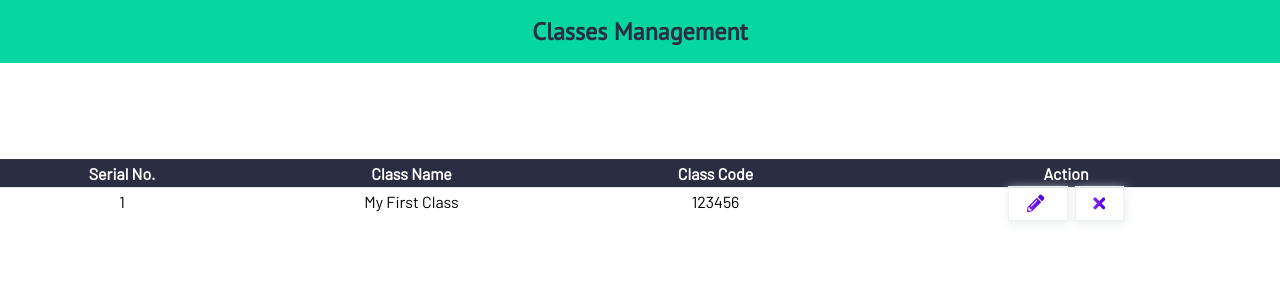
After one commit to SmitaYandigeri/Homework-Management, a Node server app: template views/myClass.html in a window 1280 px wide. The commit adds this page. Shown: the top 300 px of the page. Run offline with Node 20, Linux system fonts and the light colour scheme; the template is opened without the code that fills it, so the values that code supplies are empty.

Commit message:
New Code

```diff
--- a/app.js
+++ b/app.js
@@ -3,9 +3,10 @@ const app = express();
 const cors = require("cors");
 const dotenv = require("dotenv");
 const { request, response } = require("express");
-const { register, login } = require("./database")
+const { register, login, findFullName } = require("./database")
 const bodyParser = require("body-parser");
 const e = require("express");
+const session = require("express-session");
 const encoder=bodyParser.urlencoded();
 
 
@@ -27,21 +28,16 @@ app.listen(+process.env.PORT , () => {
     console.log("Server Started On :: "+process.env.PORT);
 });
 
+app.use(session({
+     secret: process.env.SESSION_KEY,
+     resave: false,
+     saveUninitialized: false
+    })
+)
+
 //render home page
 app.get("/", (request, response) => {
     response.sendFile('index.html', {root: __dirname+'/views'});
-})
-
-app.get("/api/teacher", (request, response) => {
-    response.sendFile(__dirname + "/views/teacher.html");
-})
-
-app.get("/api/student", (request, response) => {
-    response.sendFile('student.html', {root: __dirname+'/views'});
-})
-
-app.get("/api/failed", (request, response) => {
-    response.send("<h1>User Does Not Exist, Please Sign Up From Home Page<h1>");
 })
 
 //Hosts the Login API
@@ -54,17 +50,24 @@ app.post("/api/login", function(request,response){
             return error;
         } else {
             var registeredUser = JSON.parse(JSON.stringify(result));
-            console.log(registeredUser);
-            console.log(registeredUser.length);
+            if(registeredUser.length == 1) {
+                const user = registeredUser[0];
 
-            if(registeredUser.length == 1 && registeredUser[0].USER_TYPE == 'Teacher') {
-                console.log("Redirecting To Teacher Screen");
-                var name1=registeredUser[0].FIRST_NAME +' '+ registeredUser[0].LAST_NAME;
-                response.render('teacher', {name:name1});
-            } else if (registeredUser.length == 1 && registeredUser[0].USER_TYPE == 'Student') {
-                response.redirect("/api/student");
+                if (user.USER_TYPE == 'Teacher') {
+                    console.log("Redirecting To Teacher Screen");
+                    request.session.user = user;
+                    request.session.save();
+                    response.redirect(307, "/api/teacher");
+                } else if (user.LAST_NAME == 'Student'){
+                    console.log("Redirecting To Student Screen");
+                    request.session.user = user;
+                    request.session.save();
+                    response.redirect(307, "/api/student");
+                } else {
+                    response.redirect("/api/unAuthorized");
+                }
             } else {
-                response.redirect("/api/failed");
+                response.sendFile('403.html', {root: __dirname+'/views'});
             }
         }
     });
@@ -89,3 +92,56 @@ app.post('/api/register', (request, response) => {
         return response.json({status:'ok'});
     });
 })
+
+app.post("/api/teacher", (request, response) => {
+    if (request.session.user){
+        console.log(request.body)
+        var username = request.body.loginEmailId;
+        var password = request.body.loginPassword;
+        findFullName(username, password, (error, result) => {
+            if (error) {
+                return error;
+            } else {
+                var registeredUser = JSON.parse(JSON.stringify(result));
+                console.log(registeredUser);
+                var fullName = registeredUser[0].FIRST_NAME +"  "+ registeredUser[0].LAST_NAME;
+                response.render('teacher', {name : fullName});
+            }
+        })
+    } else  {
+        response.sendFile('403.html', {root: __dirname+'/views'});
+    }
+})
+
+app.get("/api/teacher", (request, response) => {
+    response.sendFile('403.html', {root: __dirname+'/views'});
+})
+
+app.post("/api/student", (request, response) => {
+    console.log(request.body)
+    var username = request.body.loginEmailId;
+    var password = request.body.loginPassword;
+    if (request.session.user){
+        findFullName(username, password, (error, result) => {
+            if (error) {
+                return error;
+            } else {
+                var registeredUser = JSON.parse(JSON.stringify(result));
+                console.log(registeredUser);
+                var fullName = registeredUser[0].FIRST_NAME +"  "+ registeredUser[0].LAST_NAME;
+                response.render('student', {name : fullName});
+            }
+        })
+    } else  {
+        response.redirect("/api/forbidden");
+    }
+})
+
+app.get("/api/student", (request, response) => {
+    response.sendFile('403.html', {root: __dirname+'/views'});
+})
+
+app.get("/api/logout",(request, response) => {
+    request.session.destroy();
+    response.redirect("/")
+})
--- /dev/null
+++ b/client/assets/style/myClasses.css
@@ -0,0 +1,233 @@
+@import url('https://fonts.googleapis.com/css2?family=Barlow&family=PT+Sans&display=swap');
+
+:root{
+    --dark: #2b2d42;
+    --light: #adb5bd;
+    --border: #dee2e6;
+    --border-btn: #edf2f4;
+}
+
+* {
+    padding: 0;
+    margin: 0;
+    box-sizing: border-box;
+}
+
+a {
+    text-decoration: none;
+    font-family: 'PT Sans', sans-serif;
+}
+
+.container{
+    width: 100%;
+    margin: auto;
+}
+
+.nav-brand{
+    font-size: 1.5em;
+    font-weight: bold;
+}
+
+.d-flex{
+    display: flex;
+    flex-wrap: wrap;
+}
+
+.justify-between{
+    justify-content: space-between;
+}
+
+.text-center{
+    text-align: center;
+}
+
+.border-shadow{
+    border: 1px solid var(--border-btn);
+    box-shadow: 1px 3px 10px #e9ecef;
+}
+
+.text-dark{
+    color: var(--dark);
+}
+
+.inline{
+    display: inline-block;
+}
+
+.text-light{
+    color: var(--light);
+}
+
+.text-gradient{
+    background: linear-gradient(to right, #8e2de2, #4a00e0);
+    -webkit-background-clip: text;
+    background-clip: text;
+    -webkit-text-fill-color: transparent;
+}
+
+#header nav{
+    top: 70px;
+    background-color: #06d6a0;
+    padding: 1em 0;
+    width: 100%;
+}
+
+#site-main{
+    margin-top: 6em;
+    font-family: 'Barlow', sans-serif;
+}
+
+#site-main .container .box-nav > a{
+    font-size: 1em;
+    padding: .5em 1em;
+}
+
+#site-main .container form{
+    margin: 2em 0;
+}
+
+table{
+    border-spacing: 0px;
+    width: 100%;
+}
+
+.table td, .table th{
+    padding: .25em;
+    vertical-align: top;
+    text-align: center;
+    border-top: 1px solid var(--border);
+}
+
+.table td > a.btn{
+    padding: .3em 1em;
+    font-size: 1.1em;
+    margin: 0 .2em;
+}
+
+.table tr:hover{
+    background-color:#06d6a0 ;
+}
+
+.table tr:hover td > a{
+    box-shadow: none;
+}
+
+.table .thead-dark th{
+    color: #fff;
+    background-color: var(--dark) ;
+    border-color: #32383e;
+}
+
+@media only screen and (max-width: 1024px){
+    table, thead, tbody, th, td, tr{
+        display: block;
+    }
+
+    thead tr{
+        position: absolute;
+        top: -9999px;
+        left: -9999px;
+    }
+
+    tr { border: 1px solid var(--border);}
+
+    td{
+        border: none;
+        position: relative;
+    }
+
+}
+
+/*  add user & update user template */
+.form-title{
+    margin-top: 2em;
+}
+
+.form-title > h2{
+    padding: .5em 0;
+}
+
+.new_user{
+    max-width: 786px;
+    margin: auto;
+}
+
+#update_user .form-group,
+#add_user .form-group{
+    margin: .4em 0;
+}
+
+#update_user .form-group input[type="text"],
+#add_user .form-group input[type="text"]{
+    width: 100%;
+    padding: .6em 1em;
+    margin: .5em 0;
+    border: 1px solid var(--border);
+    font-family: 'Barlow', sans-serif;
+    font-size: 1em;
+    border-radius: .2em;
+}
+
+#update_user .form-group .radio,
+#add_user .form-group .radio{
+    margin: 1em 2em;
+}
+
+/* adding style to radio buttons */
+.radio input[type='radio']{
+    position: absolute;
+    opacity: 0;
+}
+
+.radio input[type='radio'] + .radio-label:before{
+    content: "";
+    background: var(--border-btn);
+    border-radius: 100%;
+    border: 1px solid var(--border);
+    display: inline-block;
+    width: 1em;
+    height: 1em;
+    position: relative;
+    top: -0em;
+    margin-right: .5em;
+    vertical-align: top;
+    cursor: pointer;
+    text-align: center;
+    -webkit-transition: all 250ms ease;
+    transition: all 250ms ease;
+}
+
+.radio input[type='radio']:checked + .radio-label:before{
+    background-color: #16db93;
+    box-shadow: inset 0 0 0 4px #e9ecef;
+}
+
+.radio input[type='radio']:focus + .radio-label:before{
+    outline: none;
+    border-color:#16db93;
+}
+
+.radio input[type='radio']:disabled + .radio-label:before{
+    box-shadow: inset 0 0 0 4px #e9ecef;
+    border-color: #b4b4b4;
+    background: #b4b4b4;
+}
+
+#update_user .form-group .btn,
+#add_user .form-group .btn{
+    width: 100%;
+    padding: .9em 1em;
+    background-color:#16db93;
+    border: none;
+    font-family: 'PT Sans', sans-serif;
+    font-size: 1em;
+    cursor: pointer;
+    border-radius: .2em;
+    margin: .5em 0;
+}
+
+#update_user .form-group .btn:hover,
+#add_user .form-group .btn:hover{
+    background-color: var(--dark);
+    color: var(--border);
+}
--- a/views/index.html
+++ b/views/index.html
@@ -84,5 +84,10 @@
       <!--script src="https://unpkg.com/just-validate@latest/dist/just-validate.production.min.js"></script-->
       <script src="/client/js/navigation.js"></script>
       <!--script src="./js/validation.js"></script-->
+      <script type="text/javascript">
+         function preventBack(){window.history.forward()};
+         setTimeout("preventBack()",0);
+         window.onunload=function(){null;}
+      </script>
    </body>
 </html>
--- /dev/null
+++ b/views/myClass.html
@@ -0,0 +1,64 @@
+<!DOCTYPE html>
+<html lang="en">
+<head>
+    <meta charset="UTF-8">
+    <meta name="viewport" content="width=device-width, initial-scale=1.0">
+    <title>CRUD Application</title>
+
+    <link rel="stylesheet" href="https://cdnjs.cloudflare.com/ajax/libs/font-awesome/5.15.1/css/all.min.css" integrity="sha512-+4zCK9k+qNFUR5X+cKL9EIR+ZOhtIloNl9GIKS57V1MyNsYpYcUrUeQc9vNfzsWfV28IaLL3i96P9sdNyeRssA==" crossorigin="anonymous" />
+    <link rel="stylesheet" href="../client/assets/style/myClasses.css">
+</head>
+<body>
+
+    <!-- Header -->
+        <header id="header">
+            <nav>
+                <div class="container">
+                    <div class="text-center">
+                        <a href="/" class="nav-brand text-dark">Classes Management</a>
+                    </div>
+                </div>
+            </nav>
+        </header>
+    <!-- /Header -->
+
+        <!-- Main Site -->
+        <main id="site-main">
+            <div class="container">
+
+                <!-- form handling -->
+                <form action="/" method="POST">
+                    <table class="table">
+                        <thead class="thead-dark">
+                            <tr>
+                                <th>Serial No.</th>
+                                <th>Class Name</th>
+                                <th>Class Code</th>
+                                <th>Action</th>
+                            </tr>
+                        </thead>
+                        <tbody>
+                            <tr>
+                                <td>1</td>
+                                <td>My First Class</td>
+                                <td>123456</td>
+                                <td>
+                                    <a href="#" class="btn border-shadow update">
+                                        <span class="text-gradient"><i class="fas fa-pencil-alt"></i></span>
+                                    </a>
+                                    <a class="btn border-shadow delete">
+                                        <span class="text-gradient"><i class="fas fa-times"></i></span>
+                                    </a>
+                                </td>
+                            </tr>
+                        </tbody>
+                    </table>
+                </form>
+            </div>
+        </main>
+    <!-- /Main Site -->
+
+    <script src="https://cdnjs.cloudflare.com/ajax/libs/jquery/3.5.1/jquery.min.js" integrity="sha512-bLT0Qm9VnAYZDflyKcBaQ2gg0hSYNQrJ8RilYldYQ1FxQYoCLtUjuuRuZo+fjqhx/qtq/1itJ0C2ejDxltZVFg==" crossorigin="anonymous"></script>
+    <script src="../client/js/myClass.js"></script>
+</body>
+</html>
```
Also changed, not shown: database.js (+12 -0 lines), views/403.html (added, +35 -0 lines), views/teacher.ejs (+61 -6 lines), README.md, 1 other file.
